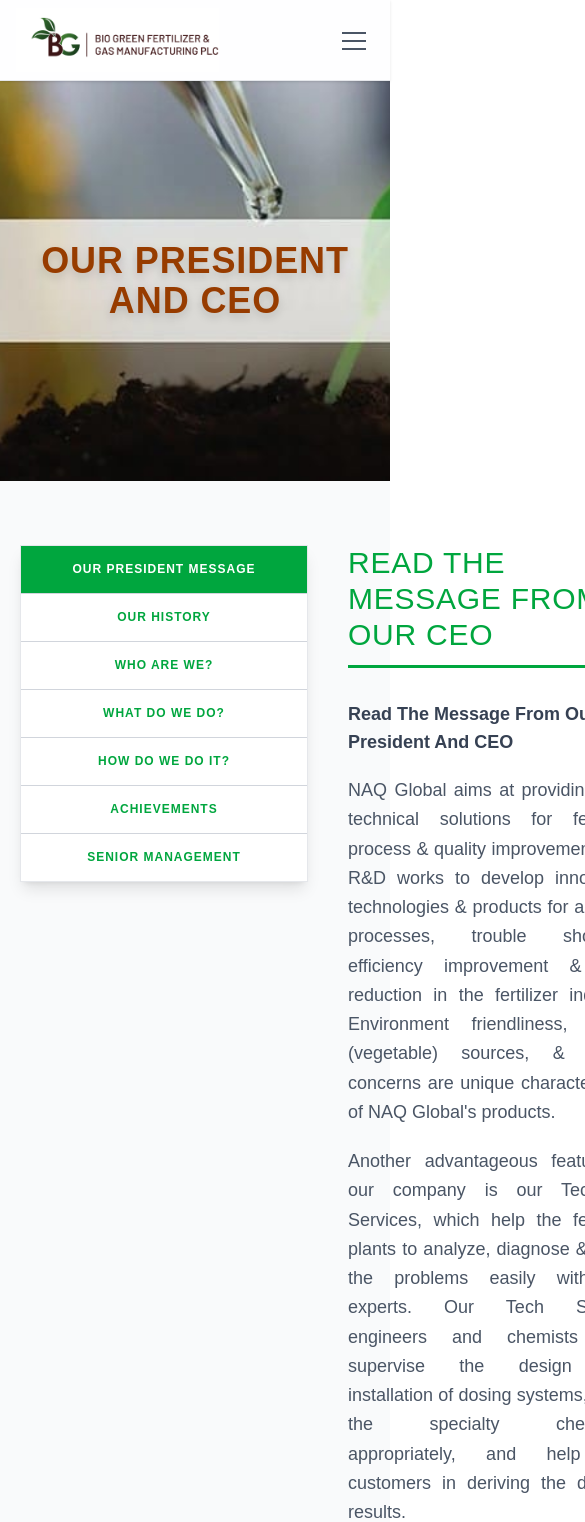
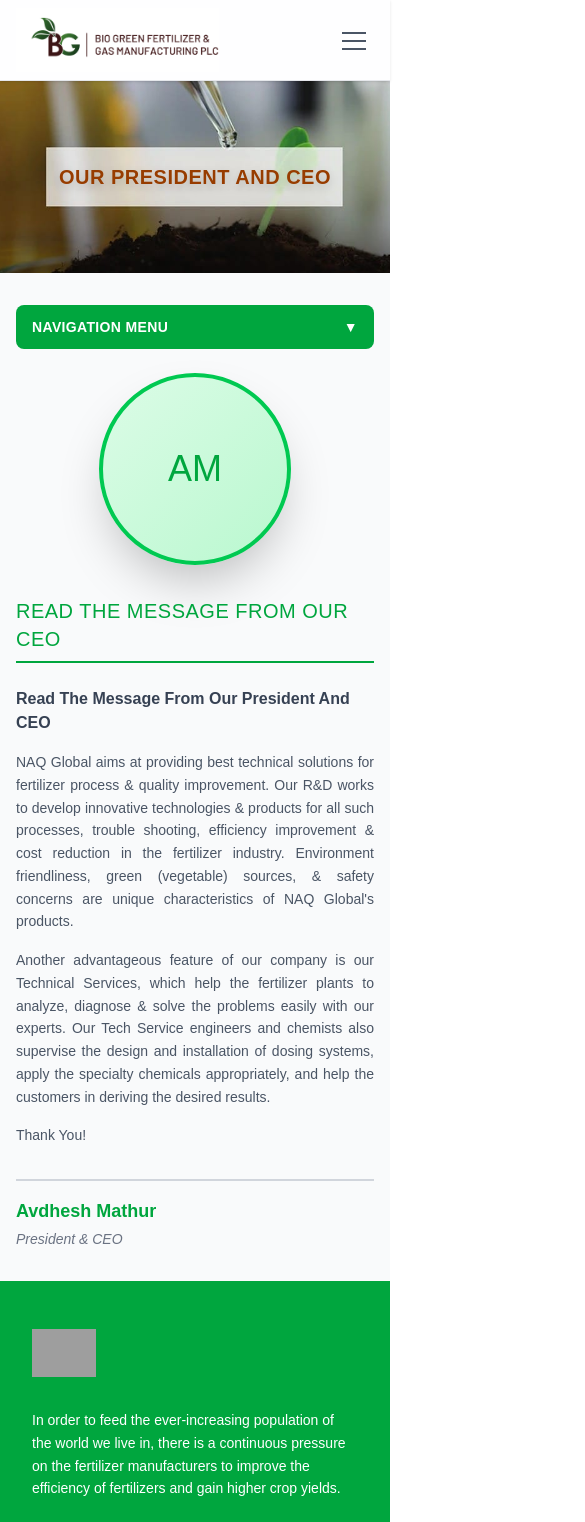
Before and after one commit to chwla/biogreen-website, a Next.js app: page /about in a window 390 px wide. Shown: the top 1522 px of the page, 585 px wide, since content can reach past the window. Built offline with nearby package versions, Linux system fonts and the light colour scheme; grey boxes are pictures that could not be loaded.

Commit message:
/about mobile compatibility

```diff
--- a/src/app/about/page.js
+++ b/src/app/about/page.js
@@ -7,6 +7,7 @@
 const CEOSection = () => {
   const pathname = usePathname();
   const [activeSection, setActiveSection] = useState('OUR PRESIDENT MESSAGE');
+  const [isSidebarOpen, setIsSidebarOpen] = useState(false);
 
   const menuItems = [
     { name: 'OUR PRESIDENT MESSAGE', path: '/about' },
@@ -20,8 +21,8 @@
 
   return (
     <>
-      {/* Hero Section */}
-      <div className="w-full relative overflow-hidden" style={{ height: '400px' }}>
+      {/* Hero Section - Responsive height */}
+      <div className="w-full relative overflow-hidden h-48 sm:h-64 md:h-80 lg:h-96">
         <Image
           src="/photos/about.jpeg"
           alt="About BioGreen"
@@ -31,31 +32,50 @@
           priority
         />
 
-        {/* Title overlay - removed white background */}
-        <div className="absolute inset-0 flex items-center justify-center">
-          <h1 className="text-amber-800 text-4xl font-bold tracking-wide uppercase text-center drop-shadow-lg">
+        {/* Title overlay */}
+        <div className="absolute inset-0 flex items-center justify-center px-4">
+          <h1 className="text-amber-800 text-xl sm:text-2xl md:text-3xl lg:text-4xl font-bold tracking-wide uppercase text-center drop-shadow-lg">
             Our President and CEO
           </h1>
         </div>
       </div>
 
       {/* Main Content Section */}
-      <section className="py-16 bg-gray-50">
-        <div className="max-w-6xl mx-auto px-5">
-          <div className="flex gap-10 items-start">
-            {/* Sidebar */}
-            <div className="w-72 flex-shrink-0">
-              <div className="bg-white shadow-lg border border-gray-200">
+      <section className="py-8 md:py-16 bg-gray-50">
+        <div className="max-w-6xl mx-auto px-4 sm:px-5">
+          {/* Mobile Menu Toggle */}
+          <div className="md:hidden mb-6">
+            <button
+              onClick={() => setIsSidebarOpen(!isSidebarOpen)}
+              className="w-full bg-green-600 text-white py-3 px-4 rounded-lg font-semibold uppercase tracking-wide text-sm flex items-center justify-between"
+            >
+              <span>Navigation Menu</span>
+              <span className={`transform transition-transform ${isSidebarOpen ? 'rotate-180' : ''}`}>
+                ▼
+              </span>
+            </button>
+          </div>
+
+          <div className="flex flex-col md:flex-row gap-6 md:gap-10 items-start">
+            {/* Sidebar - Mobile dropdown, desktop fixed */}
+            <div className={`
+              w-full md:w-72 md:flex-shrink-0
+              ${isSidebarOpen ? 'block' : 'hidden md:block'}
+            `}>
+              <div className="bg-white shadow-lg border border-gray-200 rounded-lg md:rounded-none overflow-hidden">
                 {menuItems.map((item, index) => {
                   const isActive = pathname === item.path;
                   return (
                     <Link key={item.name} href={item.path}>
                       <div
-                        onClick={() => setActiveSection(item.name)}
+                        onClick={() => {
+                          setActiveSection(item.name);
+                          setIsSidebarOpen(false); // Close mobile menu on item click
+                        }}
                         className={`
                           ${index !== menuItems.length - 1 ? 'border-b border-gray-300' : ''}
                           ${isActive ? 'bg-green-600 text-white' : 'bg-white text-green-600 hover:bg-green-50'}
-                          text-center py-4 px-4 font-bold text-xs uppercase tracking-widest cursor-pointer transition-all duration-200
+                          text-center py-3 md:py-4 px-3 md:px-4 font-bold text-xs sm:text-xs uppercase tracking-wide cursor-pointer transition-all duration-200
                           font-sans leading-tight
                         `}
                         style={{
@@ -72,20 +92,40 @@
             </div>
 
             {/* Right Content */}
-            <div className="flex-1">
-              <div className="flex flex-col lg:flex-row gap-10 items-start">
-                {/* Text */}
-                <div className="flex-1 lg:flex-[2]">
-                  <h2 className="text-green-600 text-3xl font-light tracking-wide mb-8 pb-3 border-b-3 border-green-600 inline-block">
+            <div className="flex-1 w-full">
+              <div className="flex flex-col gap-8 md:gap-10 items-start">
+
+                {/* CEO Image - Mobile first, desktop right */}
+                <div className="w-full flex justify-center md:hidden">
+                  <div className="w-48 h-48 sm:w-56 sm:h-56 rounded-full bg-gradient-to-br from-green-100 to-green-200 border-4 border-green-500 shadow-2xl flex items-center justify-center">
+                    {/* Placeholder */}
+                    <div className="text-green-600 text-4xl sm:text-5xl font-light">AM</div>
+                    {/* Replace with real photo:
+                    <Image
+                      src="/photos/ceo.jpg"
+                      alt="Avdhesh Mathur - President & CEO"
+                      width={224}
+                      height={224}
+                      className="rounded-full object-cover"
+                    />
+                    */}
+                  </div>
+                </div>
+
+                {/* Content Container - Desktop layout */}
+                <div className="w-full flex flex-col lg:flex-row gap-8 lg:gap-10 items-start">
+                  {/* Text Content */}
+                  <div className="flex-1 lg:flex-[2] w-full">
+                    <h2 className="text-green-600 text-xl sm:text-2xl lg:text-3xl font-light tracking-wide mb-6 md:mb-8 pb-2 md:pb-3 border-b-2 md:border-b-3 border-green-600 inline-block">
                       READ THE MESSAGE FROM OUR CEO
                     </h2>
 
-                  <div className="space-y-5">
-                    <p className="font-semibold text-gray-700 text-lg">
+                    <div className="space-y-4 md:space-y-5">
+                      <p className="font-semibold text-gray-700 text-base sm:text-lg">
                         Read The Message From Our President And CEO
                       </p>
 
-                    <p className="text-gray-600 text-lg leading-relaxed text-justify">
+                      <p className="text-gray-600 text-sm sm:text-base lg:text-lg leading-relaxed text-justify">
                         NAQ Global aims at providing best technical solutions for fertilizer
                         process & quality improvement. Our R&D works to develop innovative
                         technologies & products for all such processes, trouble shooting,
@@ -94,7 +134,7 @@
                         concerns are unique characteristics of NAQ Global&apos;s products.
                       </p>
 
-                    <p className="text-gray-600 text-lg leading-relaxed text-justify">
+                      <p className="text-gray-600 text-sm sm:text-base lg:text-lg leading-relaxed text-justify">
                         Another advantageous feature of our company is our Technical
                         Services, which help the fertilizer plants to analyze, diagnose & solve
                         the problems easily with our experts. Our Tech Service engineers and
@@ -103,27 +143,27 @@
                         in deriving the desired results.
                       </p>
 
-                    <p className="text-gray-600 text-lg leading-relaxed">
+                      <p className="text-gray-600 text-sm sm:text-base lg:text-lg leading-relaxed">
                         Thank You!
                       </p>
                     </div>
 
                     {/* Signature */}
-                  <div className="mt-10 pt-5 border-t-2 border-gray-300">
-                    <p className="text-green-600 text-xl font-semibold mb-1">
+                    <div className="mt-8 md:mt-10 pt-4 md:pt-5 border-t-2 border-gray-300">
+                      <p className="text-green-600 text-lg sm:text-xl font-semibold mb-1">
                         Avdhesh Mathur
                       </p>
-                    <p className="text-gray-500 italic">
+                      <p className="text-gray-500 italic text-sm sm:text-base">
                         President & CEO
                       </p>
                     </div>
                   </div>
 
-                {/* CEO Image */}
-                <div className="flex-1 flex justify-center lg:justify-start">
-                  <div className="w-72 h-72 rounded-full bg-gradient-to-br from-green-100 to-green-200 border-4 border-green-500 shadow-2xl flex items-center justify-center">
+                  {/* CEO Image - Desktop only */}
+                  <div className="hidden lg:flex flex-1 justify-center lg:justify-start">
+                    <div className="w-64 xl:w-72 h-64 xl:h-72 rounded-full bg-gradient-to-br from-green-100 to-green-200 border-4 border-green-500 shadow-2xl flex items-center justify-center">
                       {/* Placeholder */}
-                    <div className="text-green-600 text-6xl font-light">AM</div>
+                      <div className="text-green-600 text-5xl xl:text-6xl font-light">AM</div>
                       {/* Replace with real photo:
                       <Image
                         src="/photos/ceo.jpg"
@@ -139,6 +179,7 @@
               </div>
             </div>
           </div>
+        </div>
       </section>
     </>
   )
```
Lines whose indentation alone changed are shown as unchanged.
